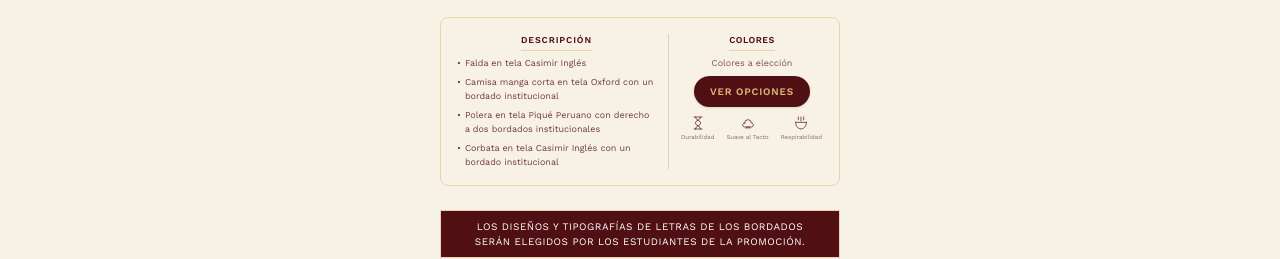
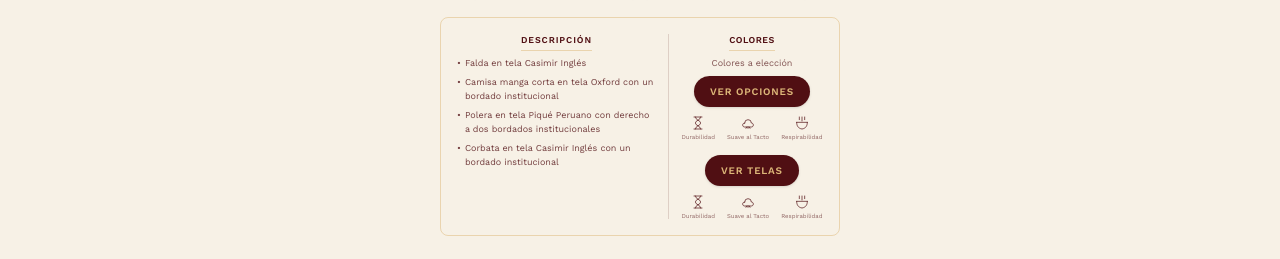
Before and after one commit to BladimirBLopez/Alexander-s-moda, a Next.js app: page /catalogo/casimir in a window 1280 px wide. Shown: the part 431-690 px from the top of the page. Built offline with nearby package versions, Linux system fonts and the light colour scheme; grey boxes are pictures that could not be loaded.

Commit message:
Agrega segundo boton Ver telas debajo de Ver opciones en Uniforme Dama y Varon

```diff
--- a/app/catalogo/[slug]/page.tsx
+++ b/app/catalogo/[slug]/page.tsx
@@ -94,8 +94,9 @@ function SeccionGenero({
       <p className="text-[9px] text-[var(--color-bordo)]/70 text-center">
         Colores a elección
       </p>
-      <div className="text-center">
+      <div className="text-center flex flex-col items-center gap-2">
         <VerColores />
+        <VerColores label="Ver telas" />
       </div>
     </div>
   );
--- a/components/VerColores.tsx
+++ b/components/VerColores.tsx
@@ -30,7 +30,7 @@ const CARACTERISTICAS_COMUNES = [
   },
 ];
 
-export default function VerColores() {
+export default function VerColores({ label = "Ver opciones" }: { label?: string }) {
   const [abierto, setAbierto] = useState(false);
   const [telaActiva, setTelaActiva] = useState<Tela | null>(null);
 
@@ -57,7 +57,7 @@ export default function VerColores() {
         onClick={() => setAbierto(true)}
         className="text-[10px] uppercase tracking-[0.08em] text-[var(--color-hueso)] bg-[var(--color-bordo)] rounded-full px-4 py-2 mt-1.5 font-semibold shadow-sm hover:opacity-90 transition"
       >
-        Ver opciones
+        {label}
       </button>
       <div className="flex items-center gap-3 mt-2">
         {CARACTERISTICAS_COMUNES.map((c) => (
```
